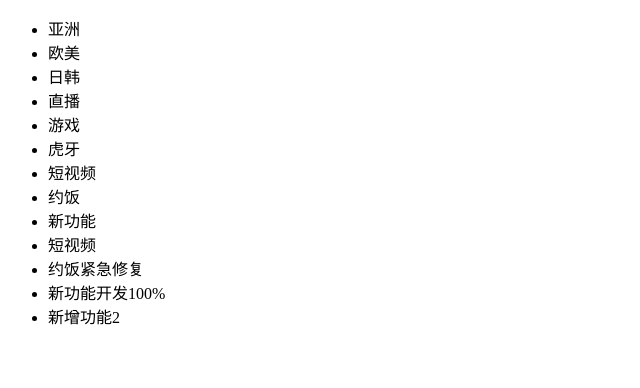
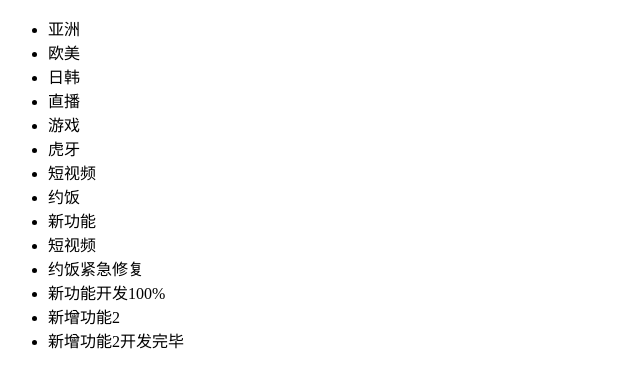
Before and after one commit to Zhangwencheng56/dbHot, a plain HTML site: page index.html in a window 1280 px wide. Shown: the whole page, without its empty margins (0-640 px from the left). Drawn offline with Linux system fonts and the light colour scheme.

Commit message:
新功能开发完毕

```diff
--- a/index.html
+++ b/index.html
@@ -21,6 +21,7 @@
       <li>约饭紧急修复</li>
       <li>新功能开发100%</li>
       <li>新增功能2</li>
+      <li>新增功能2开发完毕</li>
     </ul>
   </body>
 </html>
```
Also changed, not shown: test.txt (deleted).
